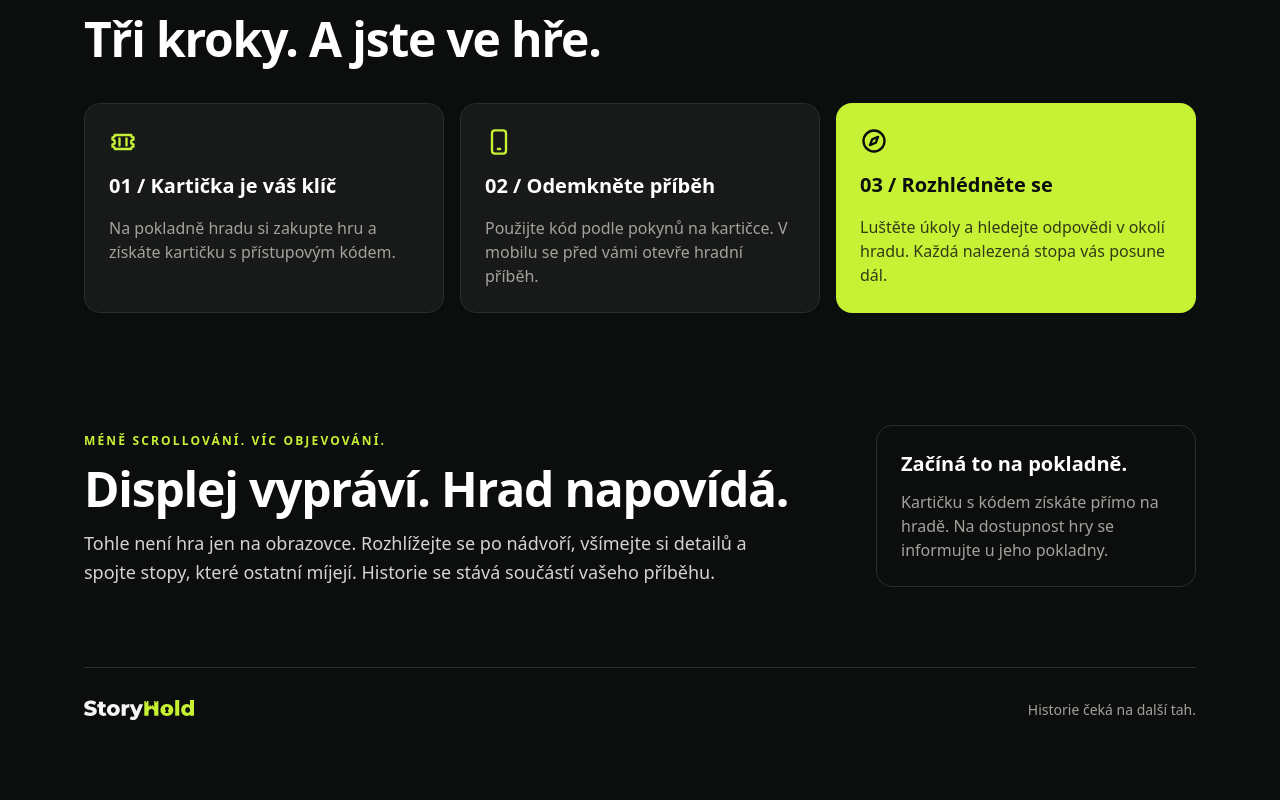
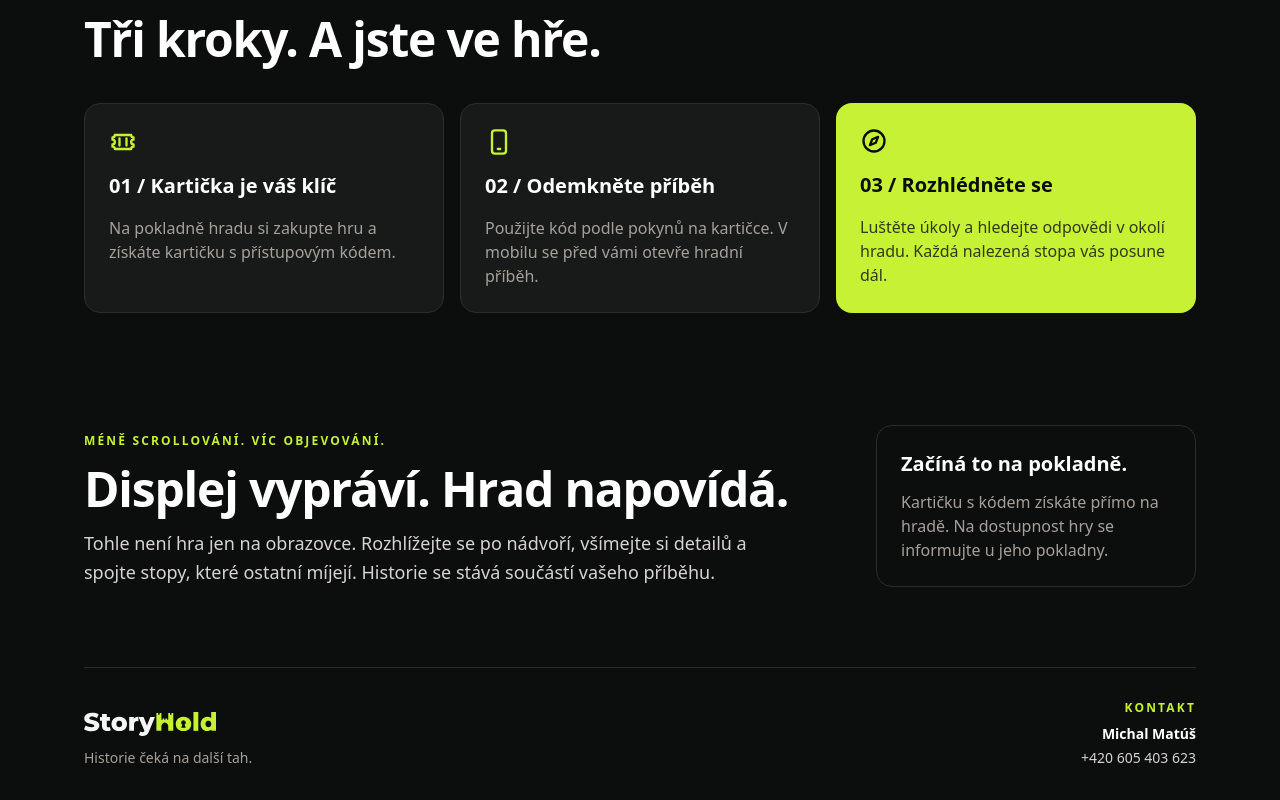
Before and after one commit to BigMcz/zazitkove_hry, a React (Vite) app in the folder frontend/: page / in a window 1280 px wide. Shown: the part 1056-1856 px from the top of the page. Before the commit the page ends 1808 px from the top, so only its background shows below. Built offline with nearby package versions, Linux system fonts and the light colour scheme.

Commit message:
Add contact details to the landing page footer

```diff
--- a/frontend/src/pages/HomePage.tsx
+++ b/frontend/src/pages/HomePage.tsx
@@ -289,11 +289,32 @@ function OnSite() {
   )
 }
 
+const contact = {
+  name: 'Michal Matúš',
+  phone: '+420 605 403 623',
+  // Shown once the storyhold.cz domain and its mailbox exist, e.g. 'info@storyhold.cz'
+  email: null as string | null,
+}
+
 function SiteFooter() {
   return (
-    <footer className="flex flex-wrap items-center justify-between gap-3 border-t border-night-line py-8">
-      <img src={logoUrl} alt="StoryHold" className="h-5 w-auto" />
-      <span className="text-sm text-stone-400">Historie čeká na další tah.</span>
+    <footer className="flex flex-col gap-8 border-t border-night-line py-8 sm:flex-row sm:items-end sm:justify-between">
+      <div className="flex flex-col gap-3">
+        <img src={logoUrl} alt="StoryHold" className="h-6 w-fit" />
+        <span className="text-sm text-stone-400">Historie čeká na další tah.</span>
+      </div>
+      <address className="flex flex-col gap-1 text-sm not-italic sm:items-end">
+        <h2 className="mb-1 text-xs font-bold tracking-[0.18em] text-lime uppercase">Kontakt</h2>
+        <span className="font-bold">{contact.name}</span>
+        <a href={`tel:${contact.phone.replaceAll(' ', '')}`} className="text-stone-300 hover:text-lime">
+          {contact.phone}
+        </a>
+        {contact.email && (
+          <a href={`mailto:${contact.email}`} className="text-stone-300 hover:text-lime">
+            {contact.email}
+          </a>
+        )}
+      </address>
     </footer>
   )
 }
```
Also changed, not shown: 1 other file (tests, documents, lock files or other folders).
